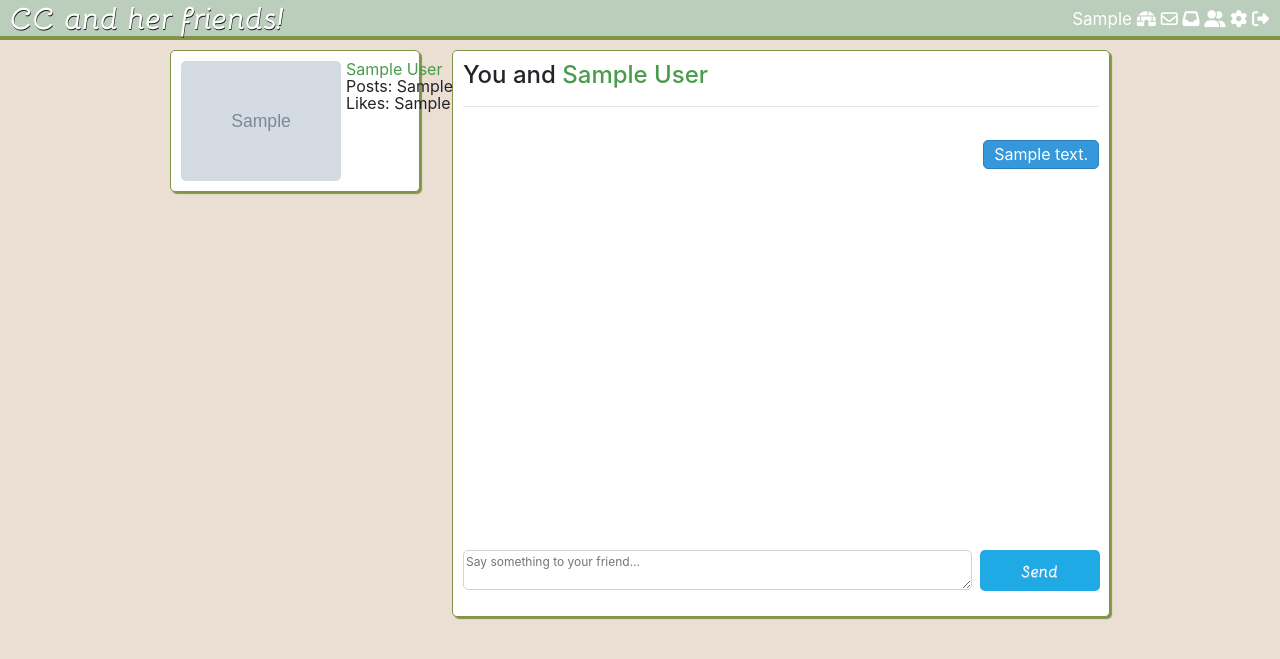
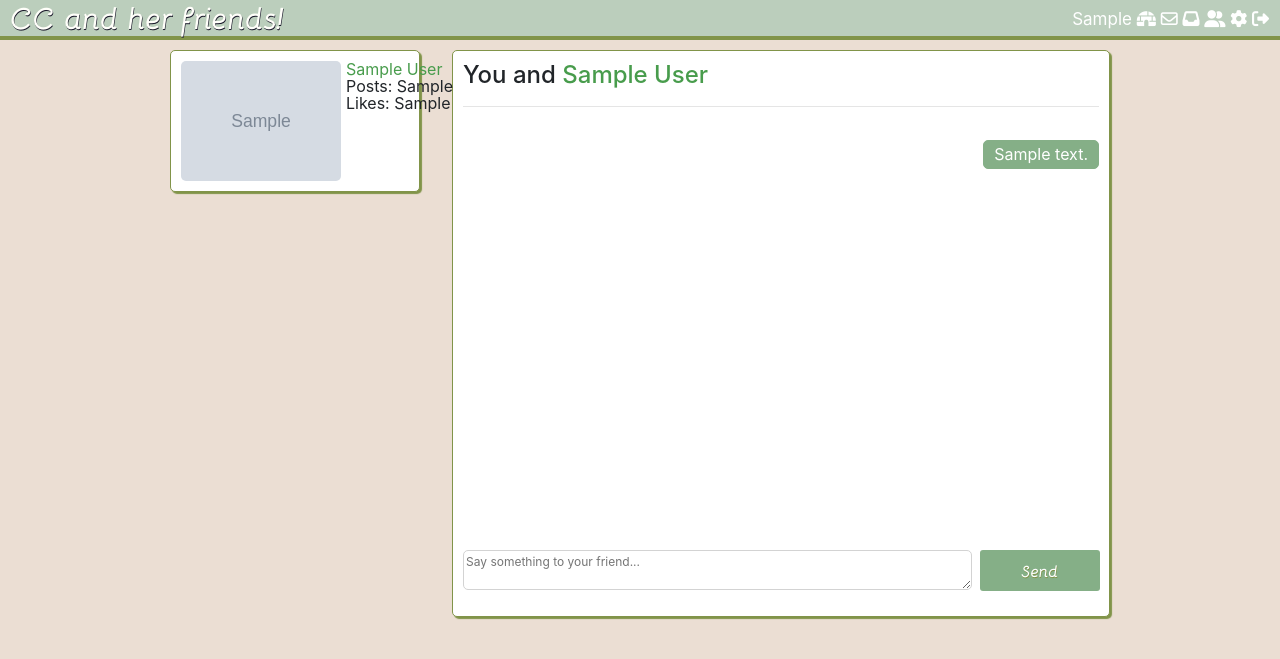
Before and after one commit to Ccbirdy/A-social-network, a PHP site: page /messages.php in a window 1280 px wide. Shown: the top 659 px of the page. Run offline with PHP 8.4, Linux system fonts and the light colour scheme; the visitor is signed in with stand-in values (Sample User, id 1); tables that the repository leaves empty or names only in its code hold one stand-in row (values such as "Sample post"); grey boxes marked "Sample" are stand-in pictures; some libraries are stand-ins or nearby versions.

Commit message:
message style

```diff
--- a/assets/css/style.css
+++ b/assets/css/style.css
@@ -348,32 +348,32 @@ textarea:focus {
 	margin: 0;
 	position: absolute;
 	border:none;
-	background-color: #20AAE5;
+	background-color: #85af87;
 	color: #fff;
-	border-radius: 5px;
+	border-radius: 3px;
 	font-family: 'Bellota-BoldItalic', sans-serif;
-	text-shadow: #73B6E2 0.5px 0.5px 0px;
+	text-shadow: #819449 0.5px 0.5px 0px;
 }
 
 .message {
-	border: 1px solid #000;
-	border-radius: 5px;
-	padding: 5px 10px;
-	display: inline-block;
-	color: #fff;
+    border: 1px solid #000;
+    border-radius: 5px;
+    padding: 5px 10px;
+    display: inline-block;
+    color: #fff;
 }
 
 .message#blue {
-	background-color: #3498db;
-	border-color: #2980b9;
-	float: right;
-	margin-bottom: 5px;
+	background-color: #6fa2c3;
+	border-color: #6fa2c3;
+	float: left;
+	/*margin-bottom: 5px;*/
 }
 .message#green {
-	background-color: #2ecc71;
-	border-color: #27ae60;
-	float: left;
-	margin-bottom: 5px;
+	background-color: #85af87;
+	border-color: #85af87;
+	float: right;
+	/*margin-bottom: 5px;*/
 }
 
 .loaded_messages {
--- a/includes/classes/Message.php
+++ b/includes/classes/Message.php
@@ -48,7 +48,7 @@ class Message {
 			$user_from = $row['user_from'];
 			$body = $row['body'];
 
-			$div_top = ($user_to == $userLoggedIn) ? "<div class='message' id='green'>" : "<div class='message' id='blue'>";
+			$div_top = ($user_to == $userLoggedIn) ? "<div class='message' id='blue'>" : "<div class='message' id='green'>";
 			$data = $data . $div_top . $body . "</div><br><br>";
 		}
 		return $data;
```
